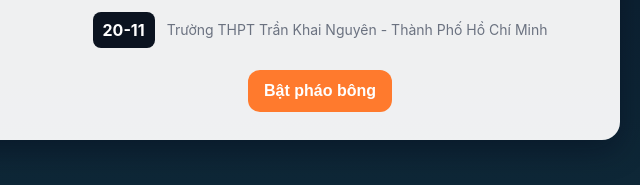
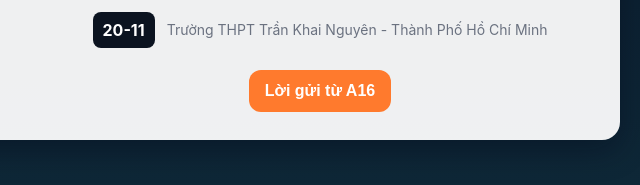
Before and after one commit to 20-11TKN11A16/Thayphuc, a plain HTML site: page Thayphuc.html in a window 1280 px wide. Shown: the part 503-688 px from the top of the page, 510-1150 px from the left. Drawn offline with Linux system fonts and the light colour scheme.

Commit message:
Update Thayphuc.html

```diff
--- a/Thayphuc.html
+++ b/Thayphuc.html
@@ -247,7 +247,7 @@
         </div>
 
         <div class="footer">
-          <button class="btn" id="celebrateBtn">Bật pháo bông</button>
+          <button class="btn" id="celebrateBtn">Lời gửi từ A16</button>
         </div>
       </div>
 
```
